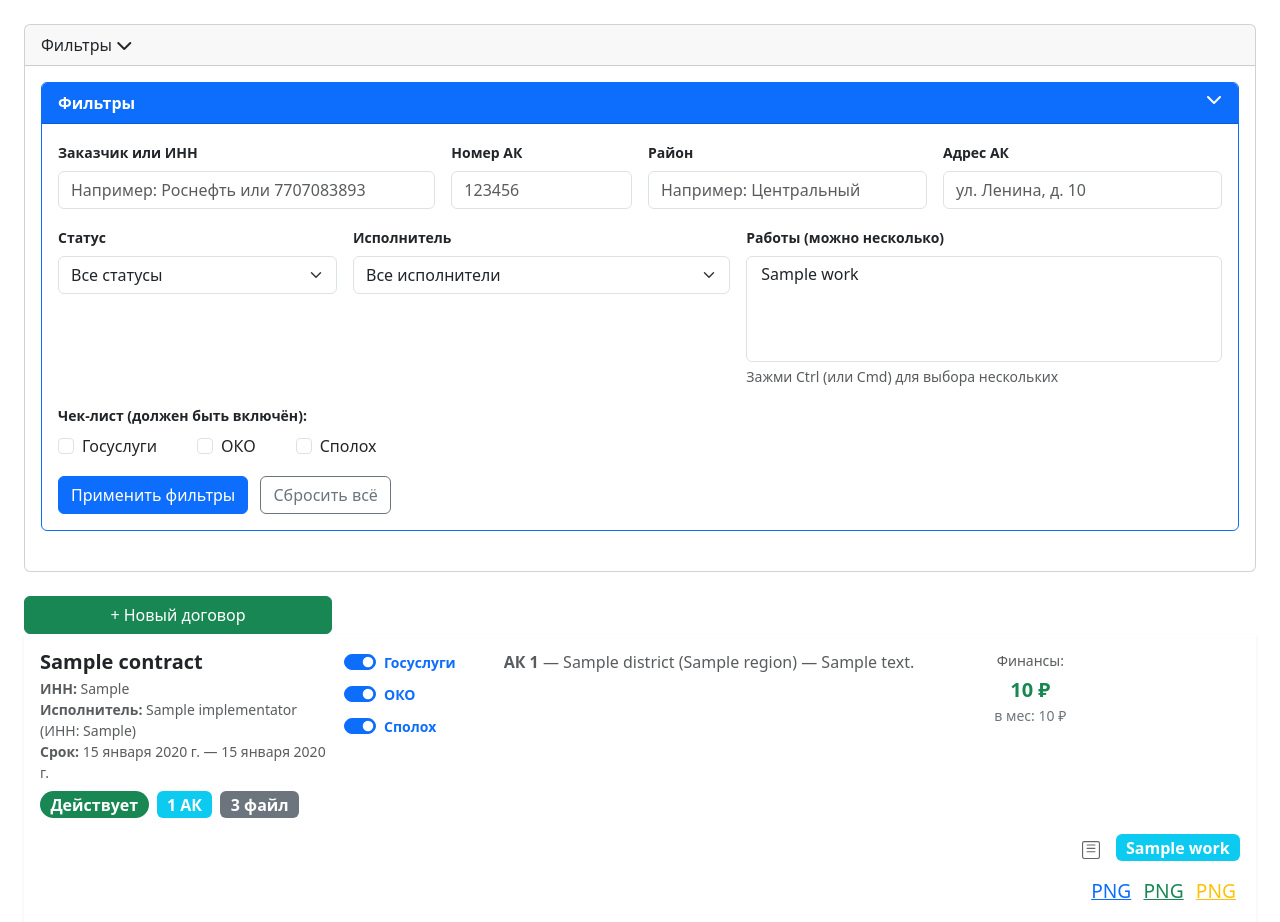
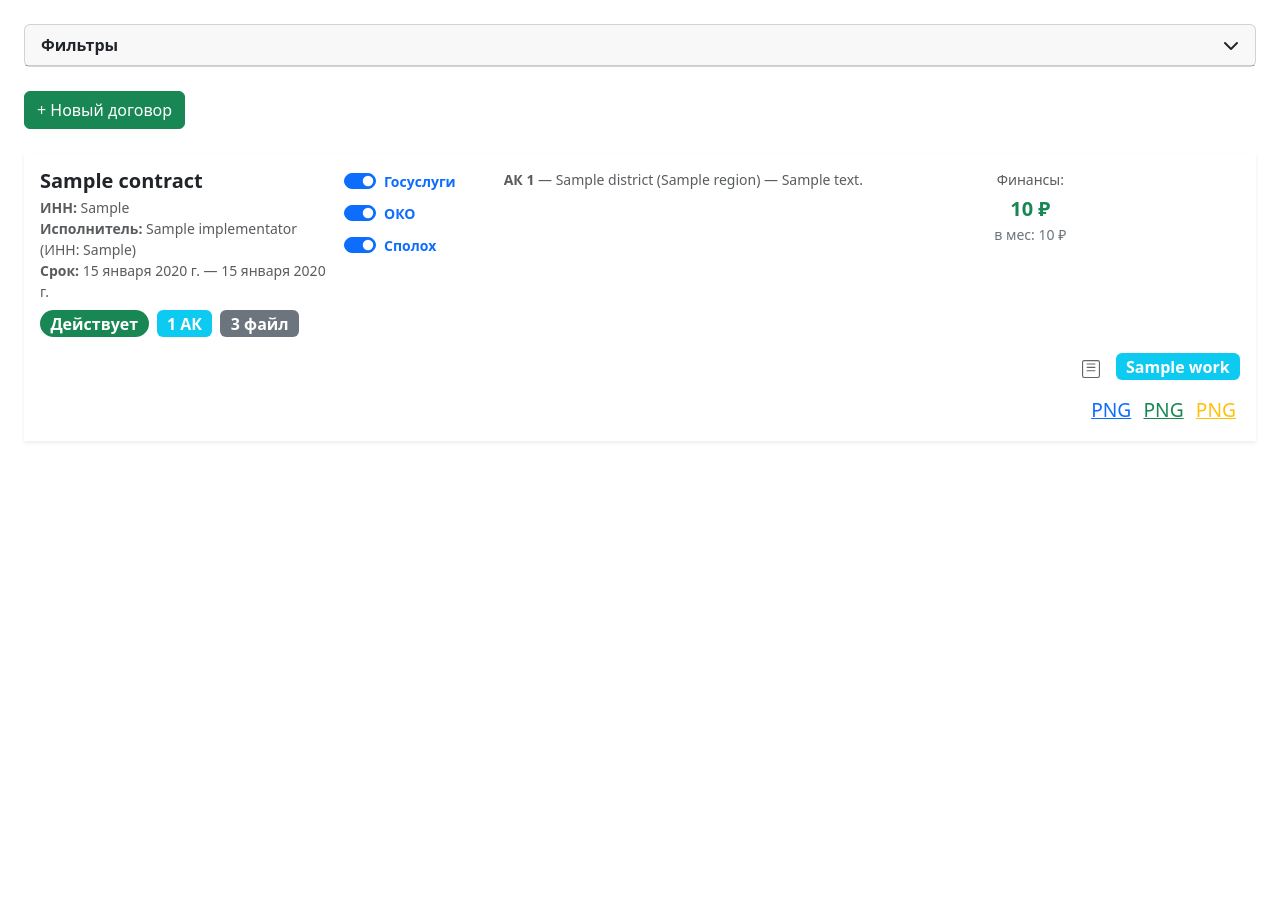
Before and after one commit to Alexej-Mich61/contracts, a Django app: page / in a window 1280 px wide. Shown: the part 56-978 px from the top of the page. After the commit the page ends 498 px from the top, so only its background shows below. Run offline with Django 5.2, Linux system fonts and the light colour scheme; tables that the repository leaves empty hold one stand-in row (values such as "Sample post"); some libraries are stand-ins or nearby versions.

Commit message:
24. Фильтры редакт

```diff
--- a/contracts_app/views.py
+++ b/contracts_app/views.py
@@ -1,31 +1,33 @@
 # contracts_app/views.py
 from django.views.generic import ListView, DetailView, CreateView, UpdateView, DeleteView
-from django.shortcuts import get_object_or_404, redirect
+from django.shortcuts import get_object_or_404, redirect, render
 from django.urls import reverse_lazy
 from django.contrib.messages.views import SuccessMessageMixin
 from django.contrib import messages
 from django.db.models import Q, Count
-from django.shortcuts import render
+from django.http import JsonResponse
+from django.views.decorators.http import require_POST
+from django.core.paginator import Paginator
+
 from .models import Contract, Implementator, Work
 from .forms import ContractForm, AKFormSet
-from django.http import JsonResponse
-from django.views.decorators.http import require_POST
+
 
 
 
 def contract_list(request):
     # Базовый запрос
-    contracts = Contract.objects.select_related('implementator')\
-                                .prefetch_related('aks', 'works')\
-                                .annotate(ak_count=Count('aks'))
+    contracts = Contract.objects.select_related('implementator') \
+        .prefetch_related('aks', 'works') \
+        .annotate(ak_count=Count('aks')) \
+        .order_by('-id')
 
-    # Справочники для фильтров
     implementators = Implementator.objects.all().order_by('name')
     all_works = Work.objects.all().order_by('name')
 
     # === ФИЛЬТРАЦИЯ ===
-    if request.GET:  # ← Только если есть параметры в URL
-        # 1. Поиск по заказчику / ИНН
+    if request.GET:
+        # 1. Поиск по заказчику / ИНН — 100% регистронезависимый
         if q := request.GET.get('q'):
             contracts = contracts.filter(
                 Q(customer_name__icontains=q) | Q(customer_inn__icontains=q)
@@ -35,13 +37,13 @@ def contract_list(request):
         if ak_number := request.GET.get('ak_number'):
             contracts = contracts.filter(aks__number=ak_number)
 
-        # 3. Район АК
+        # 3. Район АК — регистронезависимый
         if ak_district := request.GET.get('ak_district'):
-            contracts = contracts.filter(aks__district__name__icontains=ak_district)
+            contracts = contracts.filter(aks__district__name__icontains=ak_district.strip())
 
-        # 4. Адрес АК
+        # 4. Адрес АК — регистронезависимый
         if ak_address := request.GET.get('ak_address'):
-            contracts = contracts.filter(aks__address__icontains=ak_address)
+            contracts = contracts.filter(aks__address__icontains=ak_address.strip())
 
         # 5. Статус
         if status := request.GET.get('status'):
@@ -51,8 +53,8 @@ def contract_list(request):
         if impl := request.GET.get('implementator'):
             contracts = contracts.filter(implementator_id=impl)
 
-        # 7. Работы (множественный выбор)
-        if works := request.GET.getlist('works'):  # ← getlist! Важно!
+        # 7. Работы (множественный)
+        if works := request.GET.getlist('works'):
             contracts = contracts.filter(works__pk__in=works)
 
         # 8. Чек-лист (хотя бы один включён)
@@ -66,14 +68,20 @@ def contract_list(request):
         if checklist_filters:
             contracts = contracts.filter(checklist_filters)
 
-        # Убираем дубли (из-за join по aks/works)
+        # Убираем дубли из-за join
         contracts = contracts.distinct()
 
-    # Пагинация (можно добавить потом, пока без неё)
+    # ПАГИНАЦИЯ — 10 записей на страницу
+    paginator = Paginator(contracts, 10)
+    page_number = request.GET.get('page')
+    page_obj = paginator.get_page(page_number)
+
     context = {
-        'contracts': contracts,
+        'page_obj': page_obj,  # ← теперь передаём page_obj, а не contracts
+        'contracts': page_obj,  # ← оставляем для совместимости с шаблоном
         'implementators': implementators,
         'all_works': all_works,
+        'is_paginated': page_obj.has_other_pages(),  # для красоты
     }
     return render(request, 'contracts/contract_list.html', context)
 
--- a/static/css/custom.css
+++ b/static/css/custom.css
@@ -26,6 +26,13 @@
     border-radius: 10px;
 }
 
+/* .pointer-events-none { pointer-events: none; } */
+
+/* Стрелка фильтров */
+.transition { transition: transform .2s ease; }
+.card-header[aria-expanded="true"] .transition { transform: rotate(180deg); }
+.card-header { user-select: none; } /* чтобы текст не выделялся при клике */
+
 /* Иконка примечания */
 .note-icon {
     opacity: 0.7;
--- a/templates/contracts/contract_list.html
+++ b/templates/contracts/contract_list.html
@@ -9,26 +10,35 @@
 <div class="container-fluid mt-4">
     <div class="row">
         <div class="col-12">
-            <!--<h1 class="mb-4">Долгосрочные договоры</h1>-->
 
-            <!-- Фильтры -->
+            <!-- Фильтры-->
             <div class="card mb-4">
-                <div class="card-header" data-bs-toggle="collapse" href="#filterCollapse" role="button">
-                    Фильтры <i class="fas fa-chevron-down"></i>
+                <div class="card-header d-flex justify-content-between align-items-center"
+                     data-bs-toggle="collapse"
+                     data-bs-target="#filterCollapseNew"
+                     aria-expanded="false"
+                     role="button"
+                     style="cursor: pointer;">
+                    <strong>Фильтры</strong>
+                    <i class="fas fa-chevron-down transition"></i>
                 </div>
-                <div class="collapse show" id="filterCollapse">
+
+                <div class="collapse" id="filterCollapseNew">
                     <div class="card-body">
                         {% include "contracts/includes/contract_filter_form.html" with implementators=implementators all_works=all_works %}
                     </div>
                 </div>
             </div>
-            <div class="col-md-3">
-                <a href="{% url 'contracts:contract_add' %}" class="btn btn-success w-100">+ Новый договор</a>
+
+            <!-- Кнопка добавления -->
+            <div class="mb-4">
+                <a href="{% url 'contracts:contract_add' %}" class="btn btn-success">+ Новый договор</a>
             </div>
 
-            {% if contracts %}
-            {% for contract in contracts %}
-            <div class="contract-card p-3 bg-white shadow-sm">
+            <!-- Список договоров -->
+            {% if page_obj %}
+                {% for contract in page_obj %}
+                <div class="contract-card p-3 bg-white shadow-sm mb-3">
                     <div class="row align-items-start g-3">
 
                         <!-- Левая часть -->
@@ -89,7 +103,7 @@
                             {% if contract.aks.exists %}
                                 <div class="ak-container">
                                     {% for ak in contract.aks.all %}
-                            <div class="ak-item text-muted" title="{{ ak.address }}">
+                                        <div class="ak-item text-muted small" title="{{ ak.address }}">
                                             <strong>АК {{ ak.number }}</strong> — {{ ak.district }} — {{ ak.address|truncatechars:60 }}
                                         </div>
                                     {% endfor %}
--- a/templates/contracts/includes/contract_filter_form.html
+++ b/templates/contracts/includes/contract_filter_form.html
@@ -13,28 +13,28 @@
                 <!-- 1. Поиск по заказчику / ИНН -->
                 <div class="col-lg-4 col-md-6">
                     <label class="form-label small fw-bold">Заказчик или ИНН</label>
-                    <input type="text" name="q" class="form-control" placeholder="Например: Роснефть или 7707083893"
+                    <input type="text" name="q" class="form-control" placeholder="Например: МБДОУ Детский Сад №1 или 6149007114"
                            value="{{ request.GET.q|default:'' }}">
                 </div>
 
                 <!-- 2. Номер АК -->
                 <div class="col-lg-2 col-md-4">
                     <label class="form-label small fw-bold">Номер АК</label>
-                    <input type="number" name="ak_number" class="form-control" placeholder="123456"
+                    <input type="number" name="ak_number" class="form-control" placeholder="Например: 6001"
                            value="{{ request.GET.ak_number|default:'' }}">
                 </div>
 
                 <!-- 3. Район (из АК) -->
                 <div class="col-lg-3 col-md-6">
                     <label class="form-label small fw-bold">Район</label>
-                    <input type="text" name="ak_district" class="form-control" placeholder="Например: Центральный"
+                    <input type="text" name="ak_district" class="form-control" placeholder="Например: Миллеровский"
                            value="{{ request.GET.ak_district|default:'' }}">
                 </div>
 
                 <!-- 4. Адрес АК -->
                 <div class="col-lg-3 col-md-6">
                     <label class="form-label small fw-bold">Адрес АК</label>
-                    <input type="text" name="ak_address" class="form-control" placeholder="ул. Ленина, д. 10"
+                    <input type="text" name="ak_address" class="form-control" placeholder="Например: Ленина, 10"
                            value="{{ request.GET.ak_address|default:'' }}">
                 </div>
 
@@ -74,12 +74,12 @@
                             </option>
                         {% endfor %}
                     </select>
-                    <div class="form-text">Зажми Ctrl (или Cmd) для выбора нескольких</div>
+                    <div class="form-text">Зажмите Ctrl для выбора нескольких</div>
                 </div>
 
                 <!-- 8. Чек-лист -->
                 <div class="col-12">
-                    <label class="form-label small fw-bold">Чек-лист (должен быть включён):</label>
+                    <label class="form-label small fw-bold">Чек-лист (выберите нужный):</label>
                     <div class="d-flex gap-4 flex-wrap">
                         <div class="form-check form-check-inline">
                             <input class="form-check-input" type="checkbox" name="gos_services" id="gos"
```
Also changed, not shown: other parts of templates/contracts/contract_list.html (+49 -29 lines), contracts_app/templatetags/url_tags.py (added, +11 -0 lines). Lines whose indentation alone changed are shown as unchanged.
